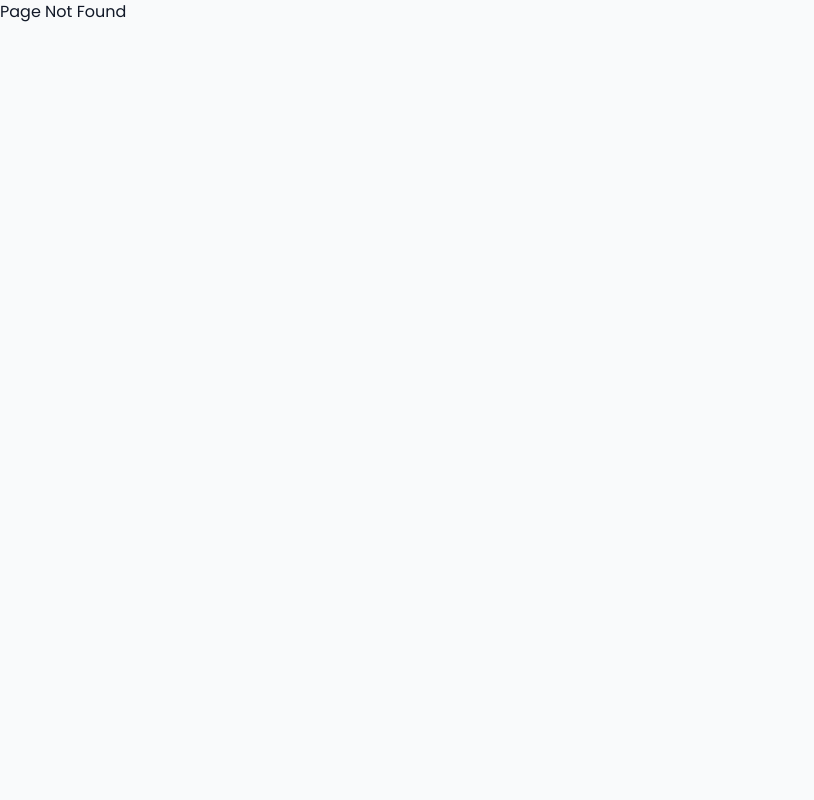
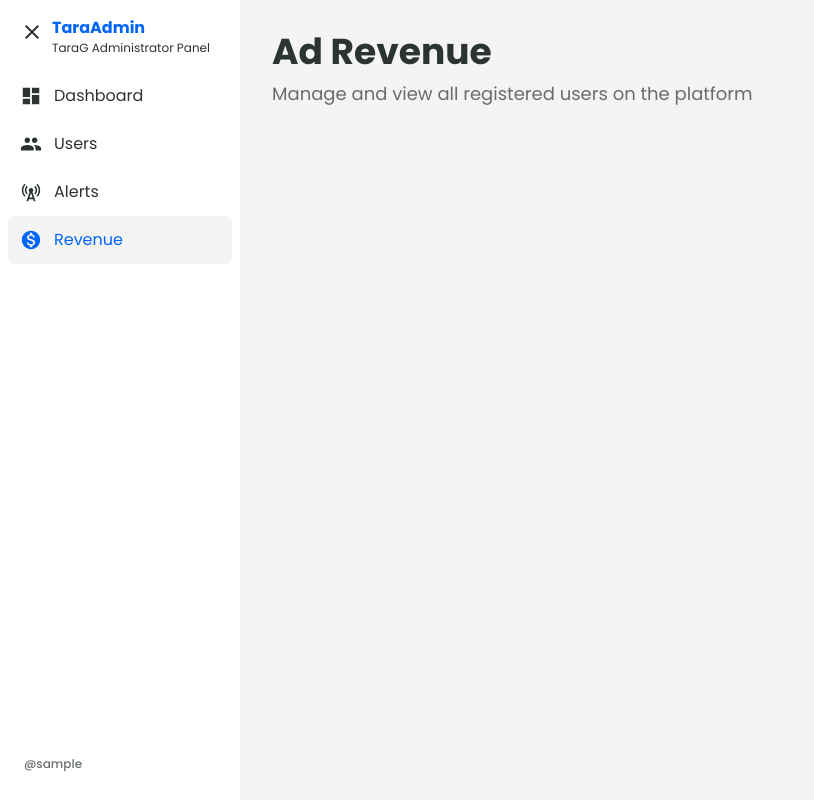
Before and after one commit to revieqt/TaraG-v2-admin, a React (Vite) app: page /revenue in a window 1280 px wide. Before the commit this address had no page. Shown: the whole page, without its empty margins (0-814 px from the left). Built offline with nearby package versions, Linux system fonts and the light colour scheme; sample sign-in values are in the browser's storage.

Commit message:
Update: revenue screen started

```diff
--- a/src/App.tsx
+++ b/src/App.tsx
@@ -10,7 +10,7 @@ import Dashboard from "./pages/main/Dashboard";
 import Users from "./pages/main/Users";
 import Profile from "./pages/main/Profile";
 import Alerts from "./pages/alerts/Alerts";
-import Ads from "./pages/ads/Ads";
+import Revenue from "./pages/revenue/Revenue";
 
 const App = () => {
   const { session, loading } = useSession();
@@ -50,7 +50,7 @@ const App = () => {
         <Route path="/users" element={<Users />} />
         <Route path="/profile" element={<Profile />} />
         <Route path="/alerts" element={<Alerts />} />
-        <Route path="/ads" element={<Ads />} />
+        <Route path="/revenue" element={<Revenue />} />
         {/* Add more protected pages here */}
       </Route>
 
--- a/src/components/NavBar.tsx
+++ b/src/components/NavBar.tsx
@@ -8,6 +8,7 @@ import {
   MdDashboard,
   MdPeople,
   MdCellTower,
+  MdMonetizationOn,
 } from 'react-icons/md';
 
 interface NavItem {
@@ -31,7 +32,7 @@ const NavBar: React.FC = () => {
     { label: 'Dashboard', path: '/', icon: MdDashboard },
     { label: 'Users', path: '/users', icon: MdPeople },
     { label: 'Alerts', path: '/alerts', icon: MdCellTower },
-    { label: 'Ad Revenue', path: '/ads', icon: MdCellTower },
+    { label: 'Revenue', path: '/revenue', icon: MdMonetizationOn },
   ];
 
   const isActive = (path: string) => location.pathname === path;
--- a/src/pages/ads/Ads.tsx
+++ b/src/pages/revenue/Revenue.tsx
@@ -2,7 +2,7 @@ import { useState, useEffect } from 'react';
 import { useThemeColor } from '@/hooks/useThemeColor';
 import { BACKEND_URL } from '@/constants/Config';
 
-export default function Ads() {
+export default function Revenue() {
   const backgroundColor = useThemeColor({}, "background");
   const textColor = useThemeColor({}, "text");
   const primaryColor = useThemeColor({}, "primary");
```
